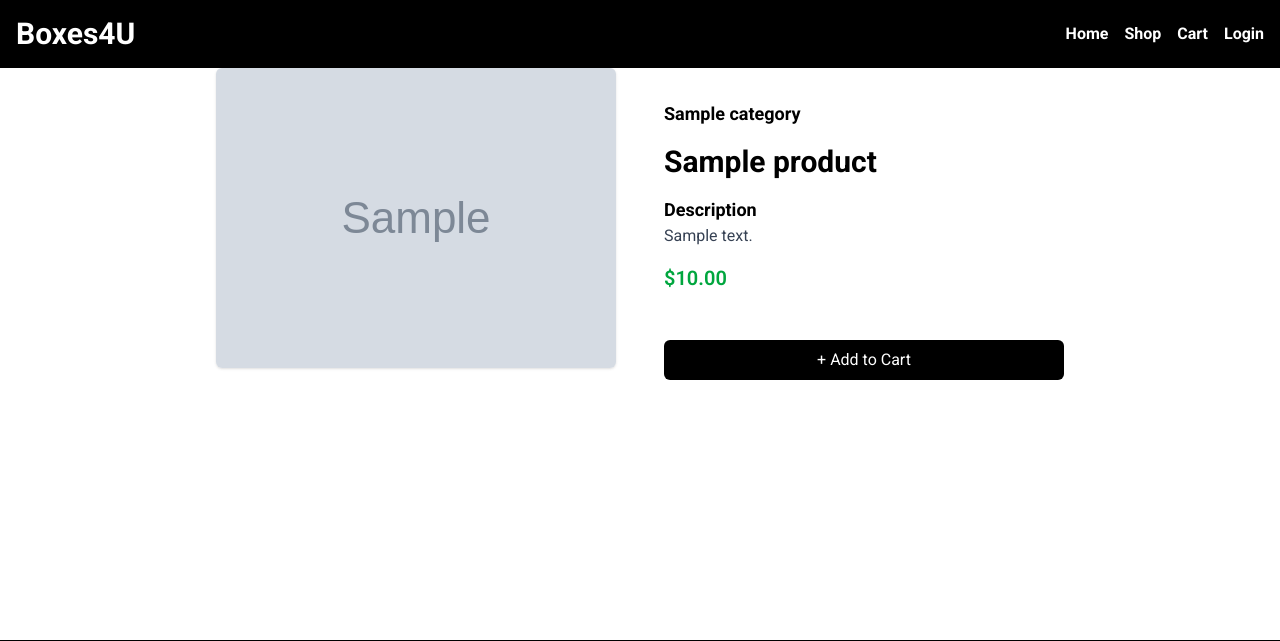
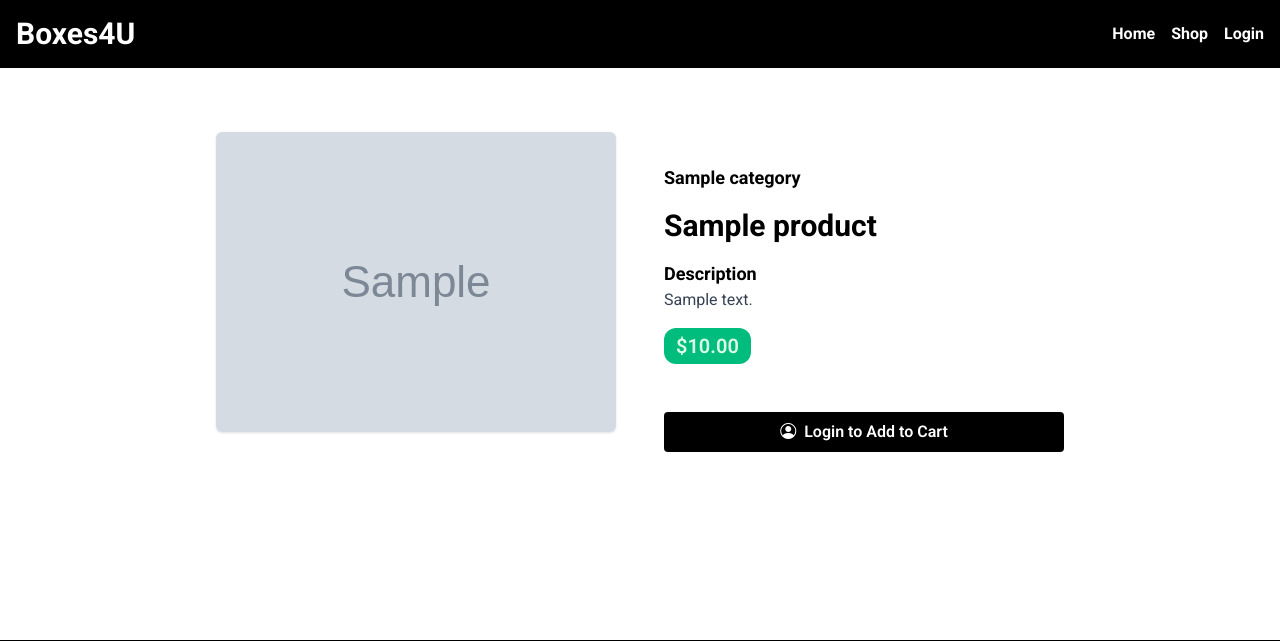
Before and after one commit to Mig-uel/ACE1025, a Flask app: page /shop/1 in a window 1280 px wide. Shown: the top 641 px of the page. Run offline with Flask 3, Linux system fonts and the light colour scheme; tables that the repository leaves empty hold one stand-in row (values such as "Sample post"); grey boxes marked "Sample" are stand-in pictures; style sheets or scripts are compiled from the project's sources; some libraries are stand-ins or nearby versions.

Commit message:
Update header and product templates for improved cart display
- Add cart item count to header for better visibility
- Adjust product template layout for consistent styling
- Enhance button styles for better user experience

```diff
--- a/project_2/templates/shared/header.html
+++ b/project_2/templates/shared/header.html
@@ -9,8 +9,10 @@
     <div class="hidden md:flex md:gap-4">
       <a href="/" class="link">Home</a>
       <a href="/shop" class="link">Shop</a>
-      <a href="/cart" class="link">Cart</a>
       {% if session.user_id %}
+      <a href="/cart" class="link">Cart
+        (<span id="cart-count">{{session["cart"]|length}}</span>)
+      </a>
       <a href="/orders" class="link">Orders</a>
       {% if session.is_admin %}
       <a href="/admin" class="link">Admin</a>
--- a/project_2/templates/single_product.html
+++ b/project_2/templates/single_product.html
@@ -7,11 +7,10 @@
 {% endblock %}
 
 {% block content %}
-<div class="grid grid-cols-1 md:grid-cols-2 gap-12">
+<div class="grid grid-cols-1 md:grid-cols-2 gap-12 mt-16">
   <div>
     <img src="{{ product.image_url }}" alt="{{ product.name }}" class="w-full h-auto rounded-md shadow">
   </div>
-
   <div class="flex flex-col">
     <div class="mt-8 flex flex-col gap-4">
       <h2 class="text-lg font-bold">{{ product.category.name if product.category else "Uncategorized" }}</h2>
@@ -24,15 +23,23 @@
         <p class="text-gray-700">No description available for this product.</p>
         {% endif %}
       </div>
-      <p class="text-xl font-semibold text-green-600">${{ product.price }}</p>
+      <p class="text-xl font-semibold text-green-100 rounded-xl  bg-emerald-500 w-fit px-3 py-1 text-center">
+        ${{ product.price }}</p>
     </div>
 
-    {% if product.stock|int > 0 %}
-    <button class="bg-black text-white px-6 py-2 rounded-md hover:bg-gray-900 transition mt-12">
+    {% if product.stock|int > 0 and session.user_id %}
+    <button type="button" class="btn mt-12" hx-post="/cart/add" hx-vals='{"product_id": "{{ product.id }}"}'
+      hx-target="#cart-count" hx-swap="outerHTML">
       + Add to Cart
     </button>
+    {% elif  product.stock|int > 0 and not session.user_id%}
+    <a type="button" class="btn mt-12 text-center" href="/login">
+      <i class="bi bi-person-circle"></i>
+      <span class="ml-1">Login to Add to Cart</span>
+    </a>
     {% else %}
-    <button class="bg-gray-500 text-white px-6 py-2 rounded-md hover:bg-gray-600 transition mt-12" disabled>
+    <button type="button" class="bg-gray-500 text-white px-6 py-2 rounded-md hover:bg-gray-600 transition mt-12"
+      disabled>
       Out of Stock
     </button>
     {% endif %}
```
